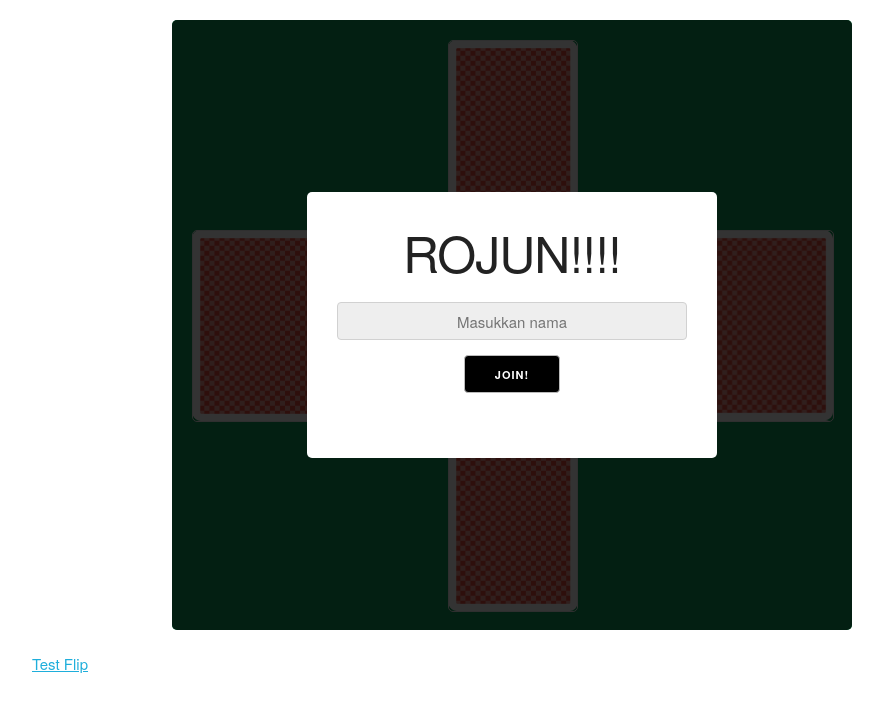
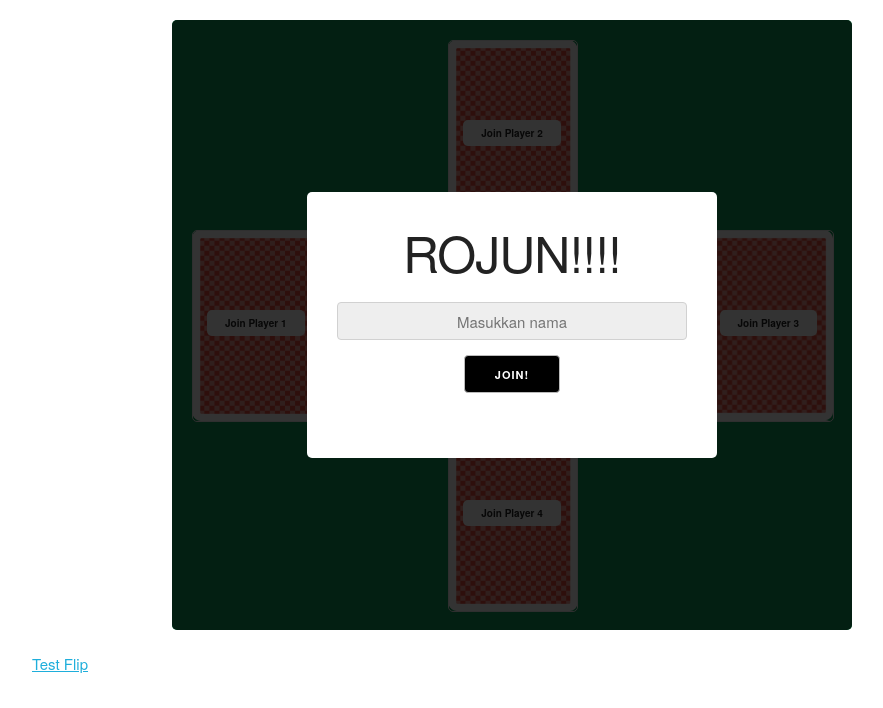
Before and after one commit to Andy-William/rojun, a website: page index.html in a window 1280 px wide. Shown: the whole page, without its empty margins (128-1011 px from the left). Drawn offline with nearby package versions, Linux system fonts and the light colour scheme; no server answers.

Commit message:
refine join slot

```diff
--- a/index.html
+++ b/index.html
@@ -40,33 +40,45 @@
   <div class="container">
     <div id="vm__rojun">
       <div class='wrapper'>
-        <div class='board'>
+        <div class="board" :class="{'is-joinned': joinnedSlot}">
           <div class="board__row">
-            <div class="player player--2" @click.prevent="joinSlot(2)">
+            <div class="player player--2">
               <div class="player__card">
                 <div class="card card--back" v-if="!flipCard"></div>
                 <div class="card card--clubs--a" v-else=""></div>
+                <div class="player__join">
+                  <div class="player__join-inner" @click.prevent="joinSlot(2)">Join Player 2</div>
+                </div>
               </div>
             </div>
           </div>
           <div class="board__row">
             <div class="board__col">
-              <div class="player player--1" @click.prevent="joinSlot(1)">
+              <div class="player player--1">
                 <div class="card card--back" v-if="!flipCard"></div>
                 <div class="card card--hearts--a" v-else=""></div>
+                <div class="player__join">
+                  <div class="player__join-inner" @click.prevent="joinSlot(1)">Join Player 1</div>
+                </div>
               </div>
             </div>
             <div class="board__col">
-              <div class="player player--3" @click.prevent="joinSlot(3)">
+              <div class="player player--3">
                 <div class="card card--back" v-if="!flipCard"></div>
                 <div class="card card--diamonds--a" v-else=""></div>
+                <div class="player__join">
+                  <div class="player__join-inner" @click.prevent="joinSlot(3)">Join Player 3</div>
+                </div>
               </div>
             </div>
           </div>
           <div class="board__row">
-            <div class="player player--4" @click.prevent="joinSlot(4)">
+            <div class="player player--4">
               <div class="card card--back" v-if="!flipCard"></div>
               <div class="card card--spades--a" v-else=""></div>
+              <div class="player__join">
+                <div class="player__join-inner" @click.prevent="joinSlot(4)">Join Player 4</div>
+              </div>
             </div>
           </div>
           <div class="form" v-if="showForm">
--- a/static/css/style.scss
+++ b/static/css/style.scss
@@ -71,6 +71,27 @@ $cards: (2, 3, 4, 5, 6, 7, 8, 9, 10, j, q, k, a);
   background-image: url('../images/back/pomegranate.png');
   background-size: contain;
   cursor: pointer;
+  position: relative;
+
+  &__join {
+    position: absolute;
+    top: 80px;
+    width: 100%;
+
+    &-inner {
+      margin: 0 15px;
+      background: #fff;
+      border-radius: 5px;
+      padding: 5px 10px;
+      font-size: 10px;
+      font-weight: bold;
+      text-align: center;
+    }
+
+    .is-joinned & {
+      display: none;
+    }
+  }
 }
 
 .player__card {
--- a/static/js/game.js
+++ b/static/js/game.js
@@ -71,8 +71,9 @@
           this.socket.emit('set name', this.name);
           this.showForm = false;
         },
-        joinSlot() {
-          this.socket.emit('join slot', 1);
+        joinSlot(slot) {
+          this.socket.emit('join slot', slot);
+          this.joinnedSlot = true;
         }
       },
       mounted() {
```
Also changed, not shown: static/css/style.css, 1 other file.
